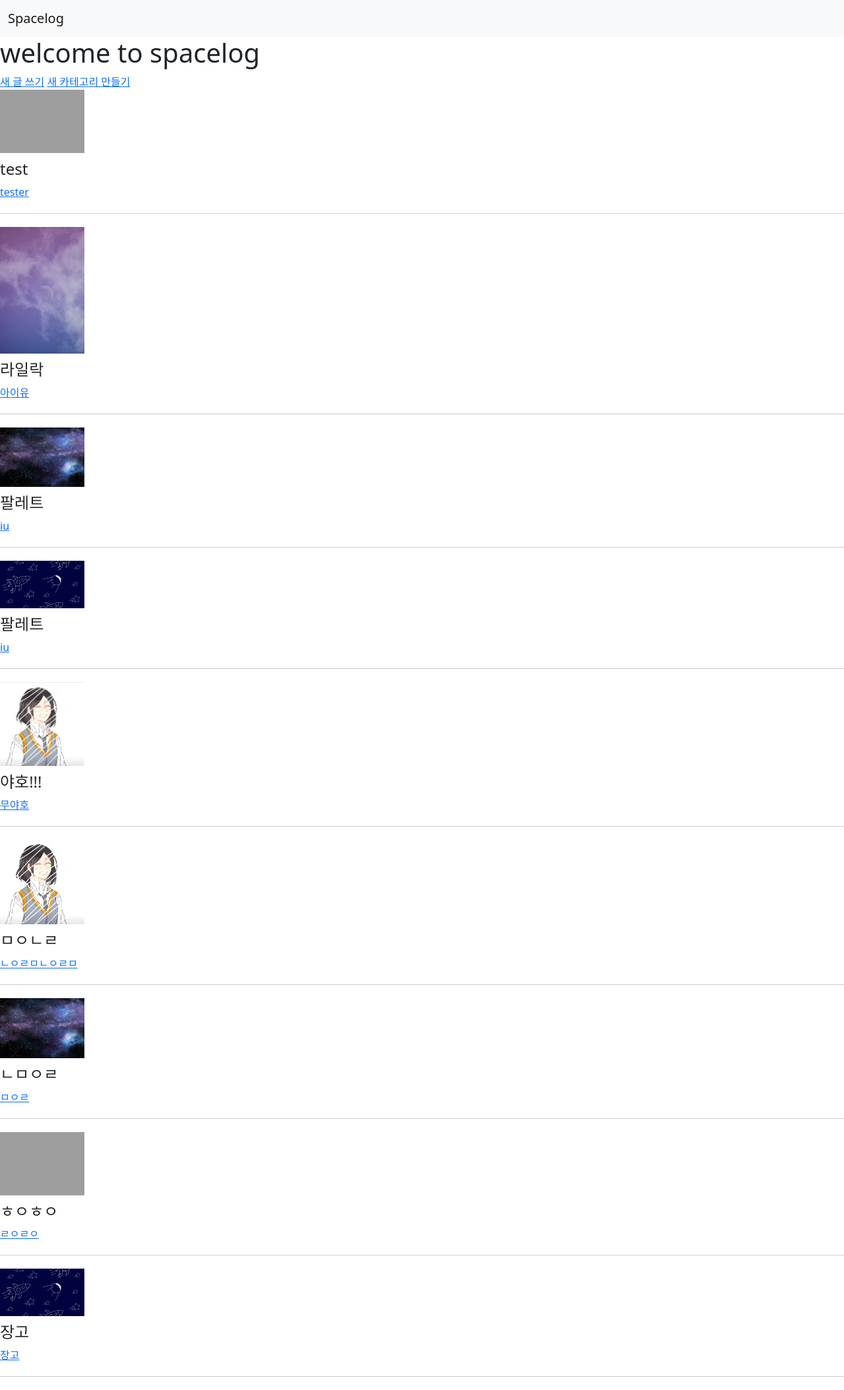
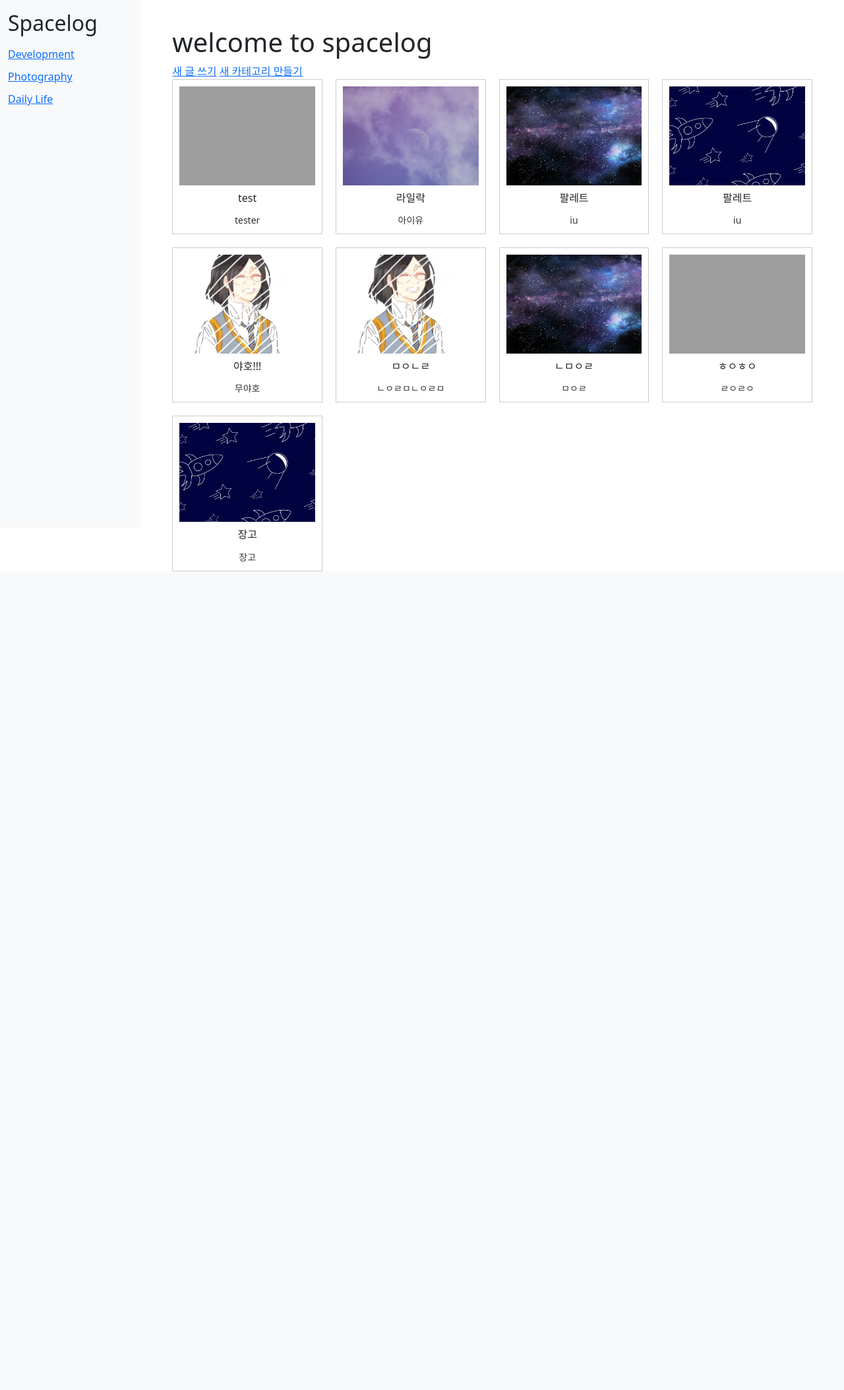
Before and after one commit to songyeon7/spacelog, a Django app: page / in a window 1280 px wide. Shown: the whole page at 66% size. After the commit the page ends 866 px from the top, so only its background shows below. Run offline with Django 4.2, Linux system fonts and the light colour scheme; data comes from the database, SQL or seed files in the repository; grey boxes are pictures that could not be loaded.

Commit message:
메인 디자인

```diff
--- a/space/templates/space/base.html
+++ b/space/templates/space/base.html
@@ -3,23 +3,54 @@
 <head>
     <link href="https://cdn.jsdelivr.net/npm/bootstrap@5.0.1/dist/css/bootstrap.min.css" rel="stylesheet" integrity="sha384-+0n0xVW2eSR5OomGNYDnhzAbDsOXxcvSN1TPprVMTNDbiYZCxYbOOl7+AMvyTG2x" crossorigin="anonymous">
     <script src="https://cdn.jsdelivr.net/npm/bootstrap@5.0.1/dist/js/bootstrap.bundle.min.js" integrity="sha384-gtEjrD/SeCtmISkJkNUaaKMoLD0//ElJ19smozuHV6z3Iehds+3Ulb9Bn9Plx0x4" crossorigin="anonymous"></script>
+    <style>
+        .sidebar {
+            display: flex;
+            flex-direction: column;
+            align-items: center; /* Aligns items (including the h2) in the center horizontally */
+            justify-content: center; /* Centers the h2 vertically */
+            height: 100vh;
+        }
+
+        .category-item {
+            margin-top: 10px;
+        }
+    </style>
 </head>
 <body>
-    <nav class="navbar navbar-expand-lg navbar-light bg-light">
     <div class="container-fluid">
-          <a class="navbar-brand" href="{% url 'home' %}">Spacelog</a>
+        <div class="row">
+            <nav class="col-md-2 col-lg-2 d-md-block bg-light sidebar">
+                <h2 class="mt-3 mb-3">Spacelog</h2>
+                <div class="category-menu">
+                    <ul class="list-unstyled">
+                        <li class="category-item"><a href="#">Development</a></li>
+                        <li class="category-item"><a href="#">Photography</a></li>
+                        <li class="category-item"><a href="#">Daily Life</a></li>
+                        <!-- Add other categories as list items here -->
+                    </ul>
+                </div>
+            </nav>
+
+            <main class="col-md-10 ms-sm-auto col-lg-10 px-md-4">
+                    <div class="container-fluid">
                         <button class="navbar-toggler" type="button" data-bs-toggle="collapse" data-bs-target="#navbarNav" aria-controls="navbarNav" aria-expanded="false" aria-label="Toggle navigation">
                             <span class="navbar-toggler-icon"></span>
                         </button>
                         <div class="collapse navbar-collapse" id="navbarNav">
                             <ul class="navbar-nav">
-
+                                <!-- Add any other menu items for the top navigation here -->
                             </ul>
                         </div>
                     </div>
                 </nav>
+
+                <div class="container-fluid">
                     {% block content %}
                     {% endblock %}
-
+                </div>
+            </main>
+        </div>
+    </div>
 </body>
 </html>
--- a/space/templates/space/space_home.html
+++ b/space/templates/space/space_home.html
@@ -4,44 +4,62 @@
 <head>
   <style>
     /* 스타일 부분 */
+    h1 {
+      margin-top: 0; /* Remove margin */
+    }
+
+    .posts-container {
+      display: grid;
+      grid-template-columns: repeat(auto-fill, minmax(200px, 1fr)); /* 4 columns with a minimum width of 200px */
+      gap: 20px; /* Gap between grid items */
+    }
+
     .post {
-      margin-bottom: 20px;
-      padding-bottom: 20px;
-      border-bottom: 1px solid #ccc;
+      border: 1px solid #ccc;
+      padding: 10px;
       overflow: hidden;
+      display: flex;
+      flex-direction: column;
+      text-align: center;
     }
 
     .post img {
       width: 100%;
-      height: auto;
+      height: 150px; /* Fixed height for the images */
+      object-fit: cover; /* Maintain aspect ratio and cover the container */
     }
 
     .post h2 {
-      font-size: 24px;
+      font-size: 16px;
       margin-top: 10px;
+      flex-grow: 1; /* Allow the title to expand within its container */
     }
 
-    .post p {
+    .post a {
       font-size: 14px;
       margin-top: 5px;
+      text-decoration: none;
+      color: #333;
     }
   </style>
 </head>
 <body>
 
-
   <h1>welcome to spacelog</h1>
   <a href="{% url 'new' %}">새 글 쓰기</a>
   <a href="{% url 'category_create' %}">새 카테고리 만들기</a>
+
+  <div class="posts-container">
     {% for space in spaces %}
       <div class="post">
         {% if space.image %}
-          <img src="{{ space.image.url }}" alt="{{ space.title }} 이미지"style="width: 10%; height: 10%;">
+          <img src="{{ space.image.url }}" alt="{{ space.title }} 이미지">
         {% endif %}
         <h2>{{ space.title }}</h2>
         <a href="{% url 'detail' space.id %}">{{ space.author }}</a>
       </div>
     {% endfor %}
+  </div>
 {% endblock %}
 </body>
 </html>
```
Lines whose indentation alone changed are shown as unchanged.
